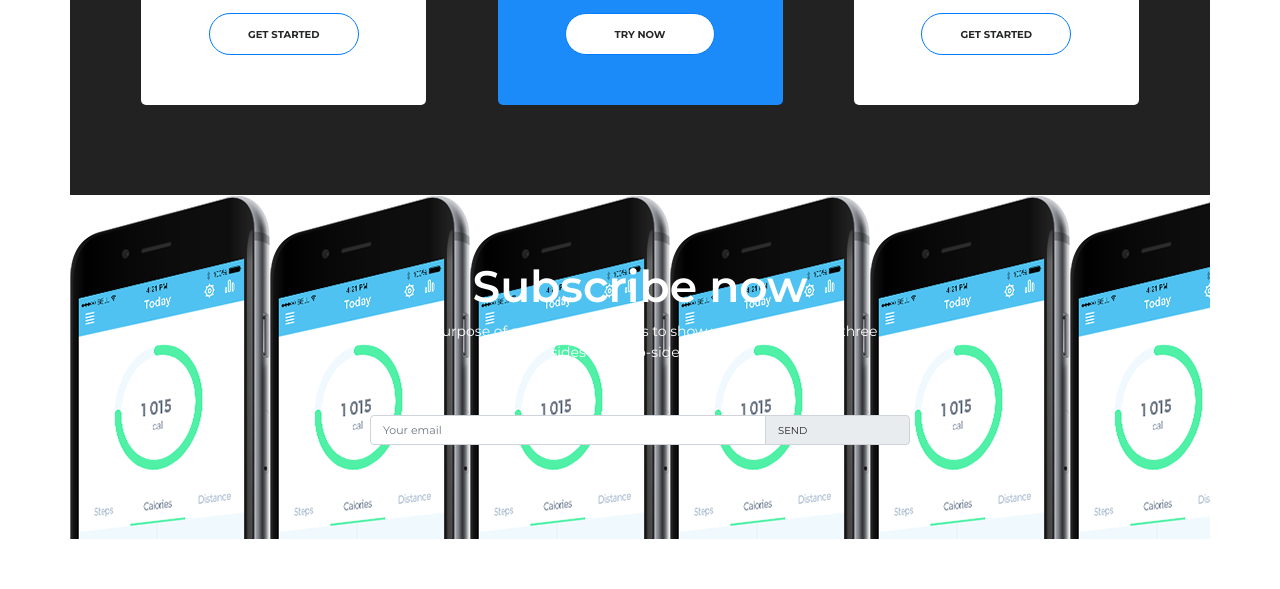
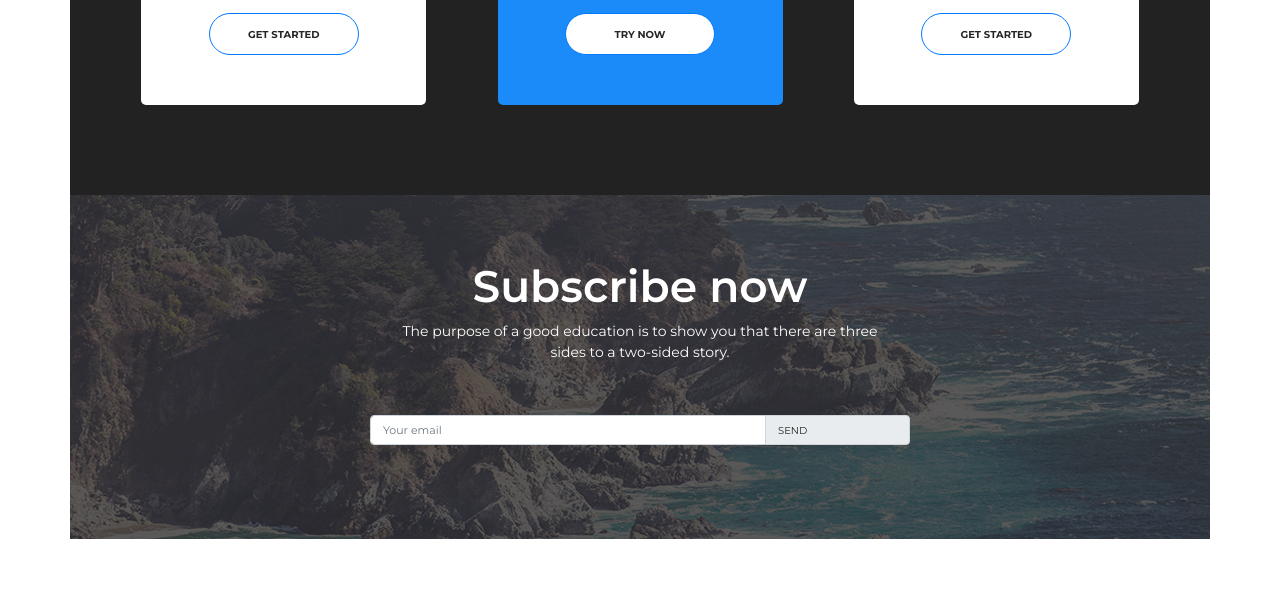
Before and after one commit to mikkalous/uclax_wcib_week_8, a website: page index.html in a window 1280 px wide. Shown: the part 2074-2663 px from the top of the page. Drawn offline with nearby package versions, Linux system fonts and the light colour scheme; files whose address does not match are found by name.

Commit message:
/..images/ ??

```diff
--- a/css/styles.scss
+++ b/css/styles.scss
@@ -246,7 +246,7 @@ body {
     }
 
     &.part5 {
-      background-image: url('../images/iphone.png');
+      background-image: url('/..images/mtn.png');
       padding-top: 65px;
       padding-bottom: 78px;
     }
```
Also changed, not shown: css/styles.css.
